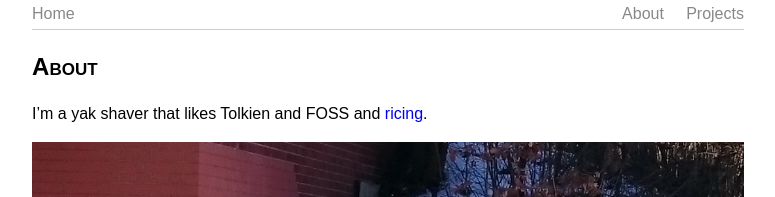
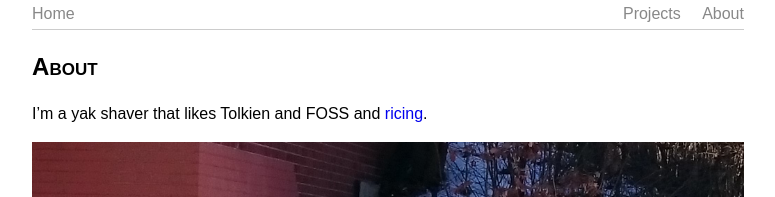
Before and after one commit to meribold/meribold.org, a Jekyll site: the page built from about.md, in a window 1280 px wide. Shown: the top 197 px of the page, without its empty margins (252-1027 px from the left). Built offline with Jekyll 4.4.1, drawn with Linux system fonts in a browser that asks for light colours.

Commit message:
Header: explicitly specify which pages get linked

```diff
--- a/_config.yml
+++ b/_config.yml
@@ -14,6 +14,10 @@ github_username:  meribold
 # twitter_username: mribld
 # See <http://shopify.github.io/liquid/filters/date/>.
 date_format: "%Y-%m-%d"
+# The pages generated from these files will have links in the header.
+header_pages:
+  - projects.md
+  - about.md
 
 # Build settings
 markdown: kramdown
--- a/_includes/header.html
+++ b/_includes/header.html
@@ -2,8 +2,7 @@
   <nav>
     <a class="header-link" href="{{ "/" | relative_url }}">Home</a>
     <nav class="site-nav">
-      {% assign default_paths = site.pages | map: "path" %}
-      {% for path in default_paths %}
+      {% for path in site.header_pages %}
         {% assign my_page = site.pages | where: "path", path | first %}
         {% if my_page.title %}
           <a class="header-link" href="{{ my_page.url | relative_url }}">{{ my_page.title | escape }}</a>
```
